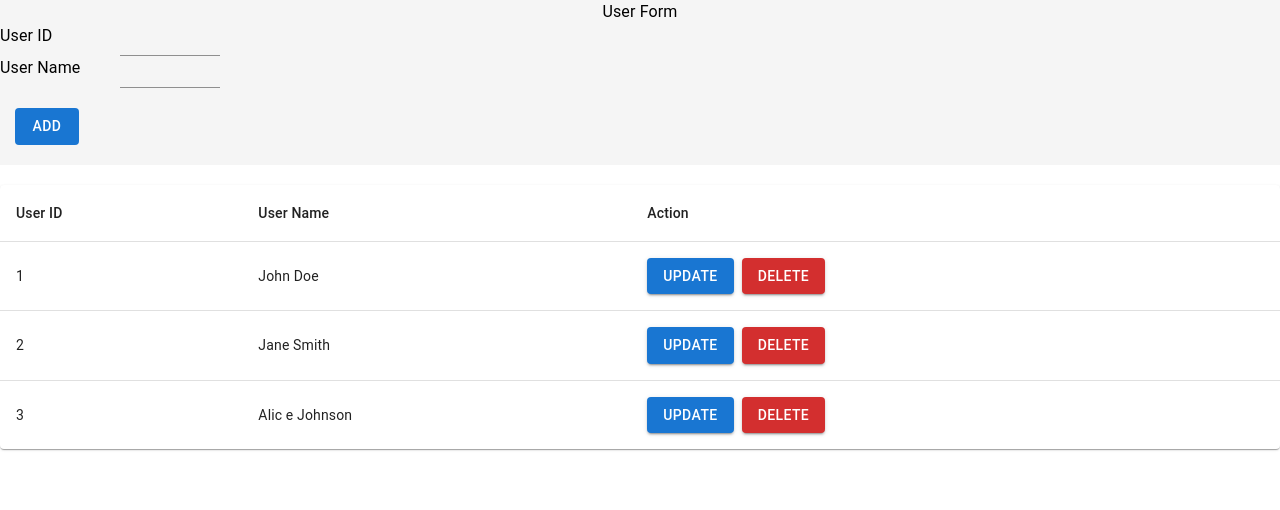
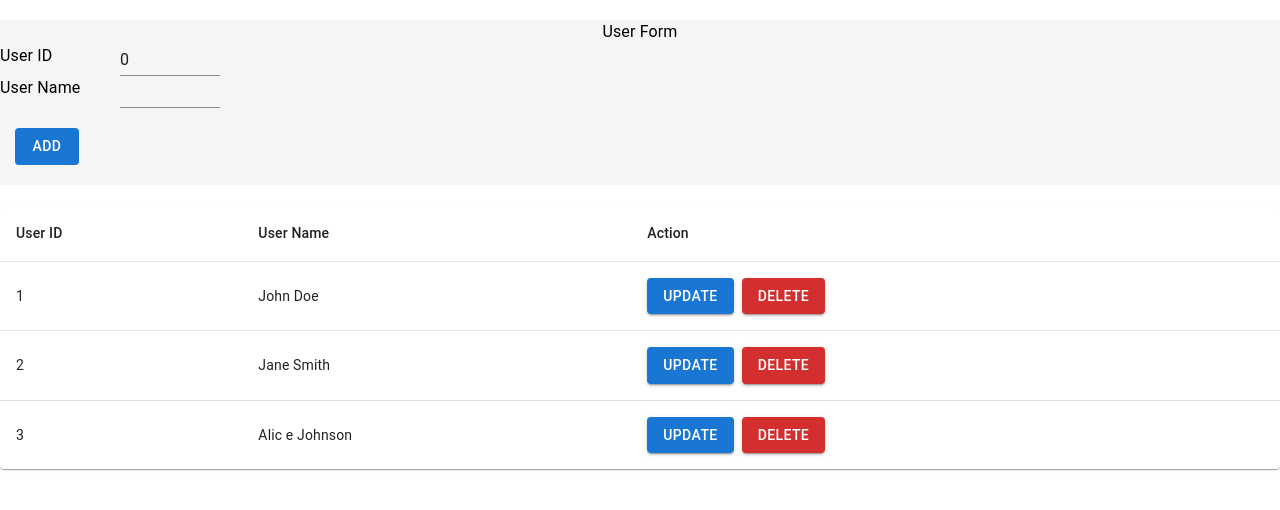
Before and after one commit to SandaruAbenayake/Dev-App, a React (Create React App) app: page /users in a window 1280 px wide. Shown: the top 510 px of the page. Built offline with nearby package versions, Linux system fonts and the light colour scheme.

Commit message:
id name field typing

```diff
--- a/src/UserForm.js
+++ b/src/UserForm.js
@@ -1,6 +1,11 @@
 import { Grid, Input, Typography, Button } from "@mui/material"
+import { useState } from "react";
 
 const Userform = props => {
+
+    const [id,setId] = useState(0);
+    const [name,setName] = useState('');
+
     return (
         <Grid container spacing={2}
         sx={{
@@ -30,8 +35,8 @@ const Userform = props => {
                 id="id"
                 name="ID"
                 sx={{width: '100px'}}
-                value={''}
-                onChange={e => {}}
+                value={id}
+                onChange={e => setId (e.target.value)}
             />
           </Grid>
 
@@ -50,8 +55,8 @@ const Userform = props => {
                 id="name"
                 name="Name"
                 sx={{width: '100px'}}
-                value={''}
-                onChange={e => {}}
+                value={name}
+                onChange={e => setName(e.target.value)}
             />
           </Grid>
 
--- a/src/Users.js
+++ b/src/Users.js
@@ -22,7 +22,12 @@ const users= [
 
 const Users = () => {
     return (
-        <Box>
+        <Box
+        sx={{
+            width: 'calc(100%-100px)',
+            margin: 'auto',
+            marginTop: '20px'
+        }}>
          <Userform />
         <UsersTable rows ={users}/>
         </Box>
```
